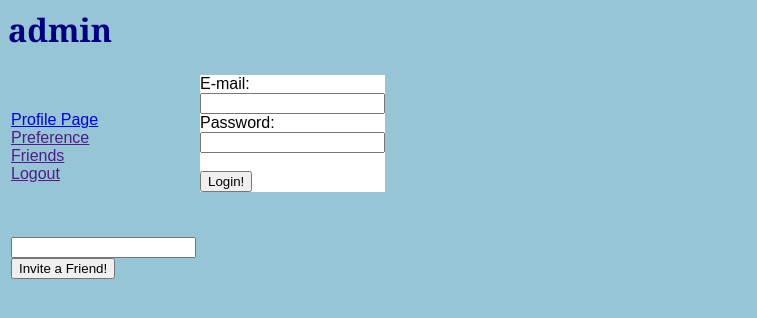
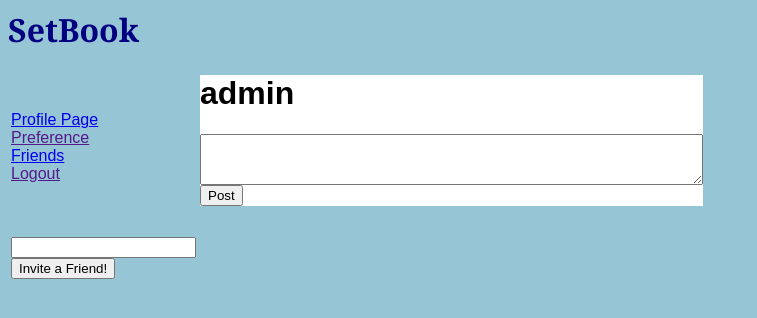
Before and after one commit to Wiles/nad_project, a PHP site: page /profile.php in a window 1280 px wide. Shown: the top 318 px of the page, without its empty margins (0-757 px from the left). Run offline with PHP 8.4, Linux system fonts and the light colour scheme; a user stored in the database is signed in; data that the repository does not hold is empty.

Commit message:
little work done to profile, should be able to finish tomorrow...

```diff
--- a/htdocs/profile.php
+++ b/htdocs/profile.php
@@ -5,26 +5,45 @@
     {
         header( 'Location: /') ;
     }
-    else
+
+    if ( !isset($_POST['user_id'] ) )
     {
-        //echo "Profile: ".$user;
+        $profile_name = $_SESSION['user_name'];
     }
 ?>
 <html>
     <head>
         <title>Setbook - <?php echo $user; ?></title>
 	<link rel="stylesheet" type="text/css" href="/style.css" />
+
+        <script type="text/javascript">
+            <!--
+            function textLimit(field, maxlen) {
+                if (field.value.length > maxlen)
+                field.value = field.value.substring(0, maxlen);
+            }
+            //-->
+        </script>
     </head>
     <body>
     <?php include $_SERVER['DOCUMENT_ROOT'].'/../templates/private_header.html'; ?>
+        <h1><?php echo $profile_name ?></h1>
+
+        <form method="POST" action ="<?=$_SERVER['PHP_SELF']?>">
+            <textarea id ="message" name="message" onKeyPress="textLimit(this.form.message, 1024)" rows="3" cols="60"></textarea><br />
+            <input type="button" value="Post" />
+        </form>
+
+        <!--
         <form method="POST" action ="<?=$_SERVER['PHP_SELF']?>">
             <div id="error"><?php echo $error; ?></div>
             E-mail:<br />
-            <input type="text" name="email" value ="<?php echo $email; ?>" /><br />
+            <input type="text" name="email" value ="<?php echo $email; ?>" />
             Password:<br />
             <input type="password" name="password" /><br /><br />
             <input type="submit" value="Login!" />
         </form>
+        -->
     <?php include $_SERVER['DOCUMENT_ROOT'].'/../templates/private_footer.html'; ?>
     </body>
 </html>
--- a/templates/private_header.html
+++ b/templates/private_header.html
@@ -1,6 +1,6 @@
    <div class="header">
         <div class="displayname">
-        <h1 class="title"><span id="displayName"><?php echo $_SESSION['user_name'] ?></span></h1>
+        <h1 class="title"><span id="displayName">SetBook</span></h1>
         </div>
     </div>
 
@@ -12,13 +12,15 @@
         <br />
         <a href="profile.php">Profile&nbsp;Page</a><br />
         <a href="">Preference</a><br />
-        <a href="">Friends</a><br />
+        <a href="friends.php">Friends</a><br />
         <a href="">Logout</a><br />
         <br />
         <br />
         <br />
-        <input id="inviteBox" type="text" /><br />
-        <input id="Invite" type="button" value="Invite a Friend!" /><br />
+        <form method="POST" >
+            <input id="inviteBox" type="text" /><br />
+            <input id="Invite" type="button" value="Invite a Friend!" /><br />
+        </form>
     </div>
     </td>
 
```
